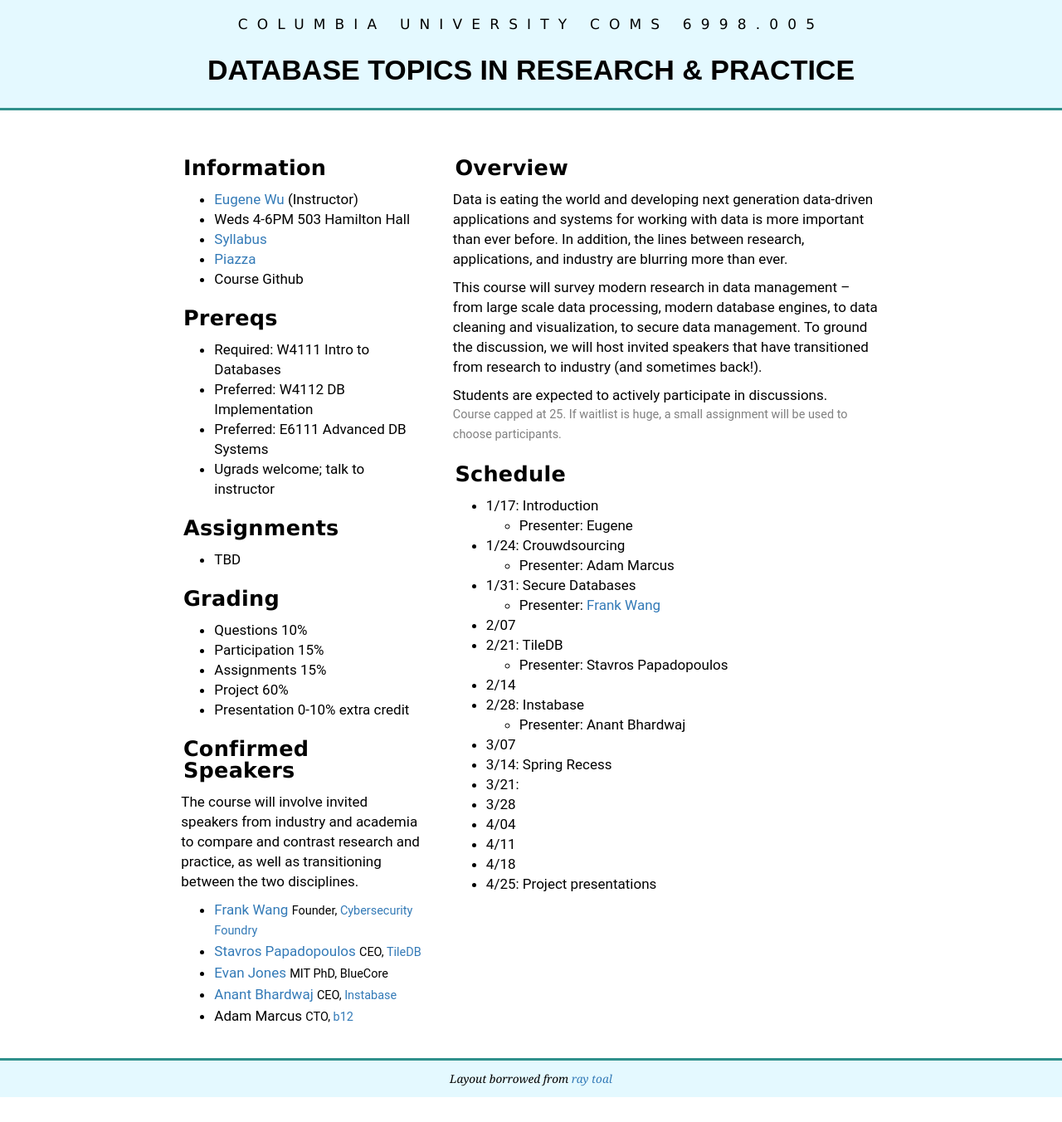
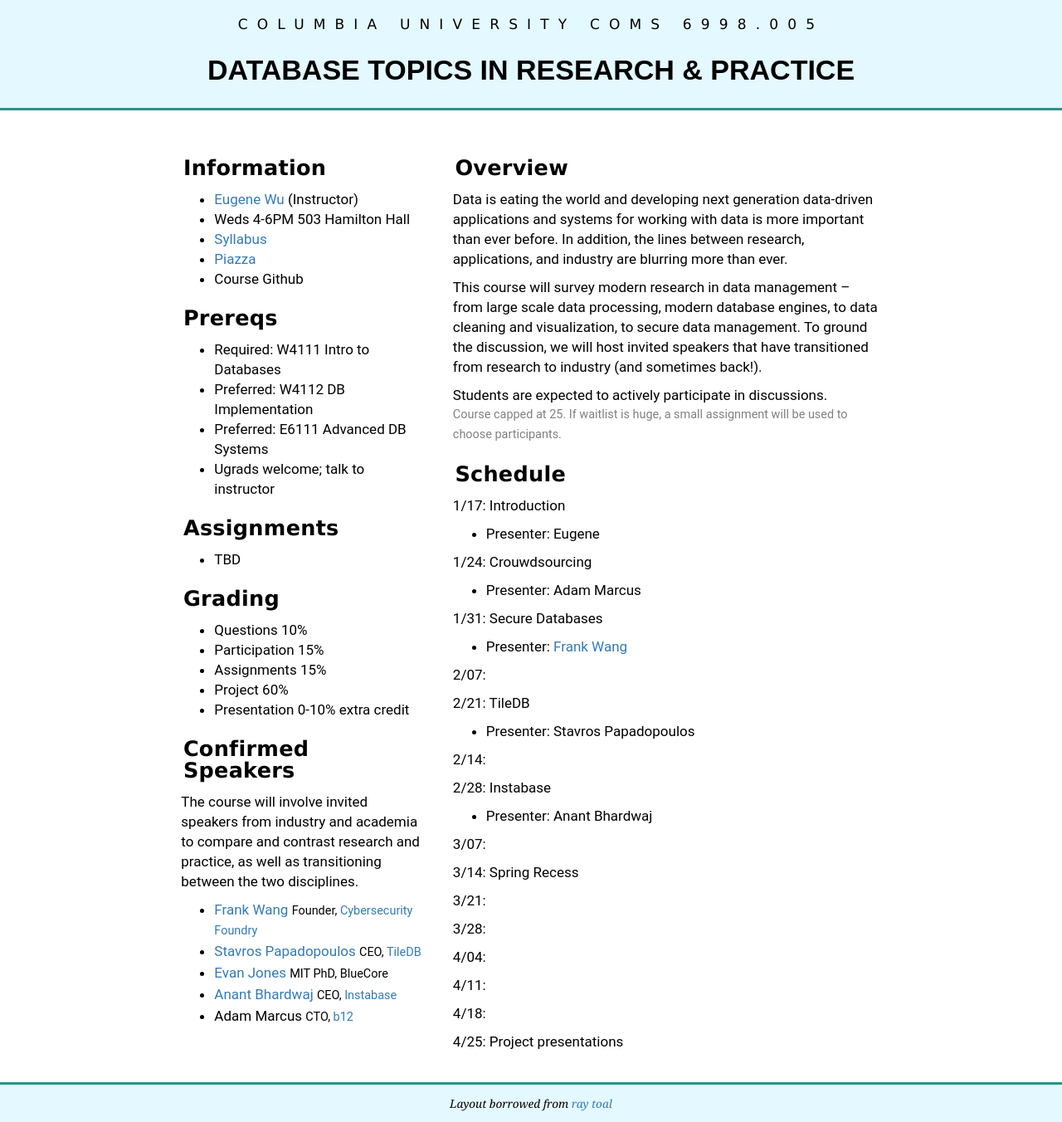
Before and after one commit to columbiadb/columbiadb.github.io, a Jekyll site: the page built from index.md, in a window 1280 px wide. Shown: the whole page at 83% size. Built offline with Jekyll 4.4.1, drawn with Linux system fonts in a browser that asks for light colours; before the commit the page ends 1322 px from its top, so only the background shows below that.

Commit message:
updated website

```diff
--- a/index.md
+++ b/index.md
@@ -16,26 +16,40 @@ Students are expected to actively participate in discussions.
 
 #### Schedule
 
-* 1/17: Introduction
-  * Presenter: Eugene
-* 1/24: Crouwdsourcing
-  * Presenter: Adam Marcus
-* 1/31: Secure Databases
-  * Presenter: [Frank Wang](https://frankwang.org/)
-* 2/07
-* 2/21: TileDB
-  * Presenter: Stavros Papadopoulos
-* 2/14
-* 2/28: Instabase
-  * Presenter: Anant Bhardwaj
-* 3/07
-* 3/14: Spring Recess
-* 3/21:
-* 3/28
-* 4/04
-* 4/11
-* 4/18
-* 4/25: Project presentations
+1/17: Introduction
+* Presenter: Eugene
+
+1/24: Crouwdsourcing
+* Presenter: Adam Marcus
+
+1/31: Secure Databases
+* Presenter: [Frank Wang](https://frankwang.org/)
+
+2/07:
+
+2/21: TileDB
+* Presenter: Stavros Papadopoulos
+
+2/14:
+
+2/28: Instabase
+* Presenter: Anant Bhardwaj
+
+3/07:
+
+3/14: Spring Recess
+
+3/21:
+
+3/28:
+
+4/04:
+
+4/11:
+
+4/18:
+
+4/25: Project presentations
 
 <!--
 {: .schedule .table  :}
```
